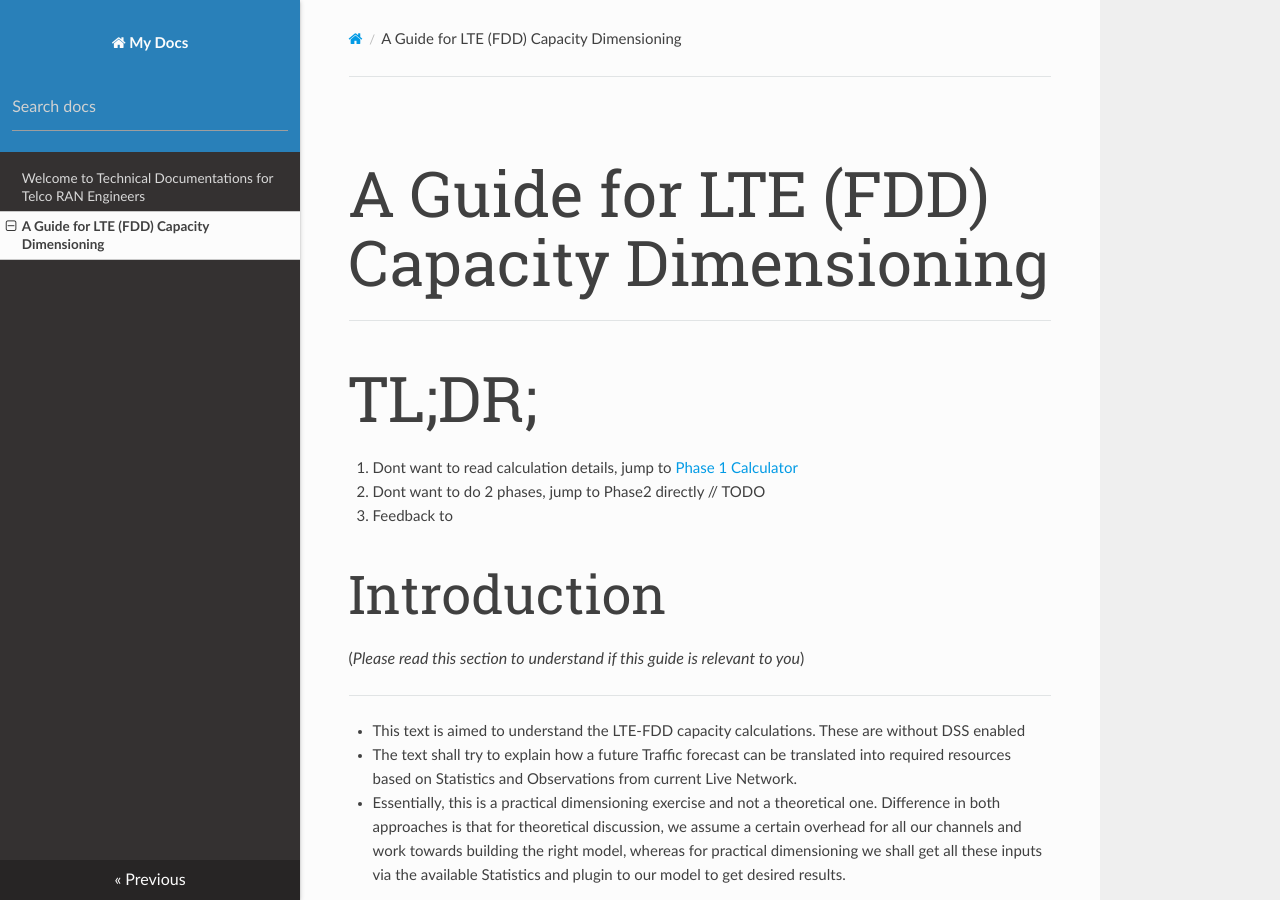
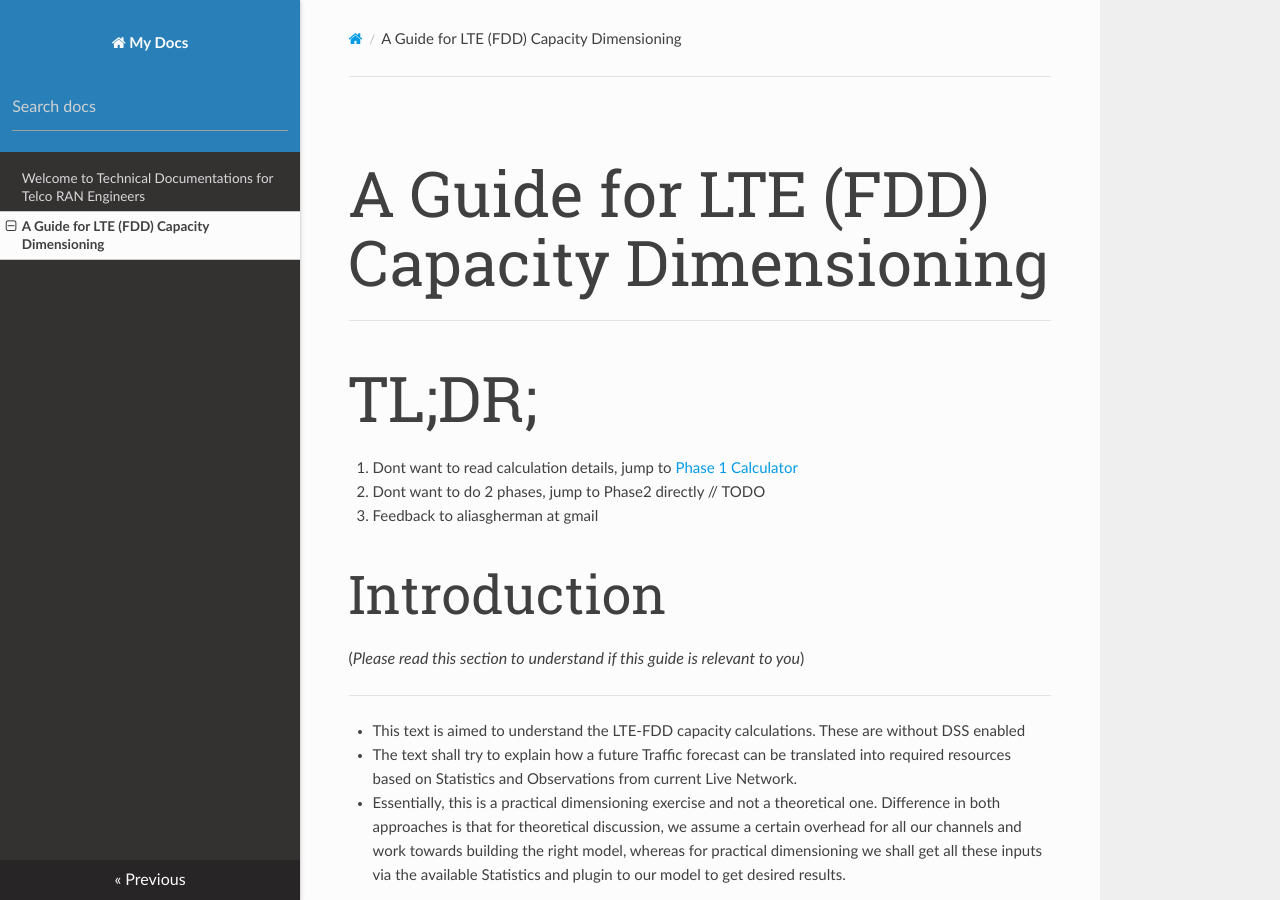
Before and after one commit to aliasgherman/documentations, an MkDocs documentation site: the page built from docs/ltefdddimensioning.md, in a window 1280 px wide and 900 px high. Built offline with MkDocs 1.6.1, drawn with Linux system fonts in a browser that asks for light colours; nearby versions of some CDN libraries.

Commit message:
Update ltefdddimensioning.md

```diff
--- a/docs/ltefdddimensioning.md
+++ b/docs/ltefdddimensioning.md
@@ -6,7 +6,7 @@
 # TL;DR;
 1. Dont want to read calculation details, jump to [Phase 1 Calculator](#phase-1-calculator)
 2. Dont want to do 2 phases, jump to Phase2 directly // TODO
-3. Feedback to <aliasgherman at gmail>
+3. Feedback to aliasgherman at gmail
 
 
 ## Introduction
```
